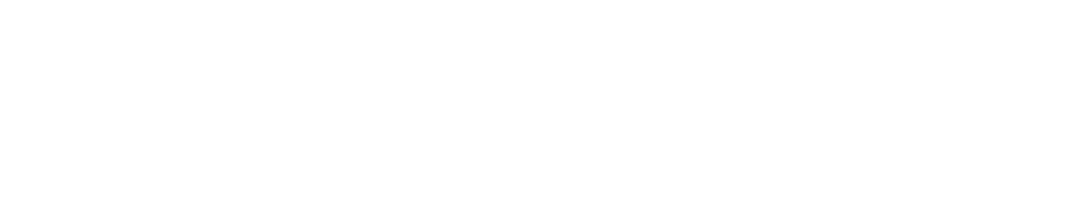
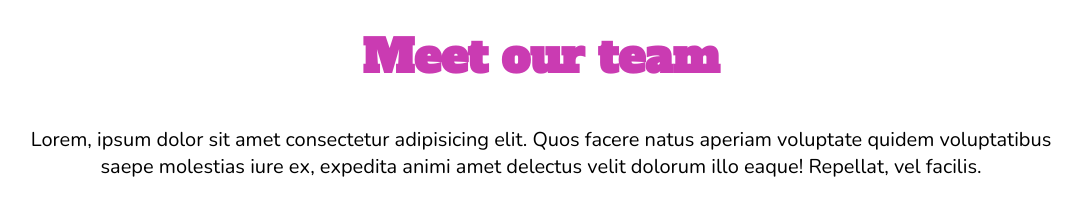
Before and after one commit to 0Daviduo0/html-css-float-cards, a plain HTML site: page index.html in a window 1280 px wide. Shown: the whole page, without its empty margins (99-1181 px from the left). Drawn offline with nearby package versions, Linux system fonts and the light colour scheme.

Commit message:
Title and Description, fonts

```diff
--- a/css/style.css
+++ b/css/style.css
@@ -0,0 +1,29 @@
+/* All */
+
+* {
+    margin: 0;
+    padding: 0;
+    box-sizing: border-box;
+}
+
+/* Title */
+#Titolo {
+    font-family: 'Alfa Slab One', cursive;
+    font-size: 30px;
+    color: rgb(202, 59, 178);
+    text-align: center;
+    margin: 2%;
+    margin-bottom: 3%;
+}
+
+/* Description and people */
+
+.Contenitore {
+    margin: 0 10%;
+}
+
+#Description {
+    font-family: 'Nunito', sans-serif;
+    font-size: 20px;
+    text-align: center;
+}
--- a/index.html
+++ b/index.html
@@ -1,6 +1,13 @@
 <!DOCTYPE html>
 <html lang="en">
 <head>
+    <link rel="stylesheet" href="css/style.css">
+    <!-- Google fonts -->
+    <link rel="preconnect" href="https://fonts.googleapis.com">
+    <link rel="preconnect" href="https://fonts.gstatic.com" crossorigin>
+    <link href="https://fonts.googleapis.com/css2?family=Alfa+Slab+One&display=swap" rel="stylesheet">
+    <link href="https://fonts.googleapis.com/css2?family=Nunito&display=swap" rel="stylesheet">
+
     <meta charset="UTF-8">
     <meta http-equiv="X-UA-Compatible" content="IE=edge">
     <meta name="viewport" content="width=device-width, initial-scale=1.0">
@@ -8,7 +15,15 @@
 </head>
 <body>
 
+    <!-- Title -->
+        <section id="Titolo">
+            <h1>Meet our team</h1>
+        </section>
 
+    <!-- Description and people -->
+        <div class="Contenitore">
+            <p id="Description">Lorem, ipsum dolor sit amet consectetur adipisicing elit. Quos facere natus aperiam voluptate quidem voluptatibus saepe molestias iure ex, expedita animi amet delectus velit dolorum illo eaque! Repellat, vel facilis.</p>
+        </div>
 
 </body>
 </html>
```
Also changed, not shown: img/female1.png (added), img/female2.png (added), img/female3.png (added), img/male1.png (added), img/male2.png (added), img/male3.png (added).
